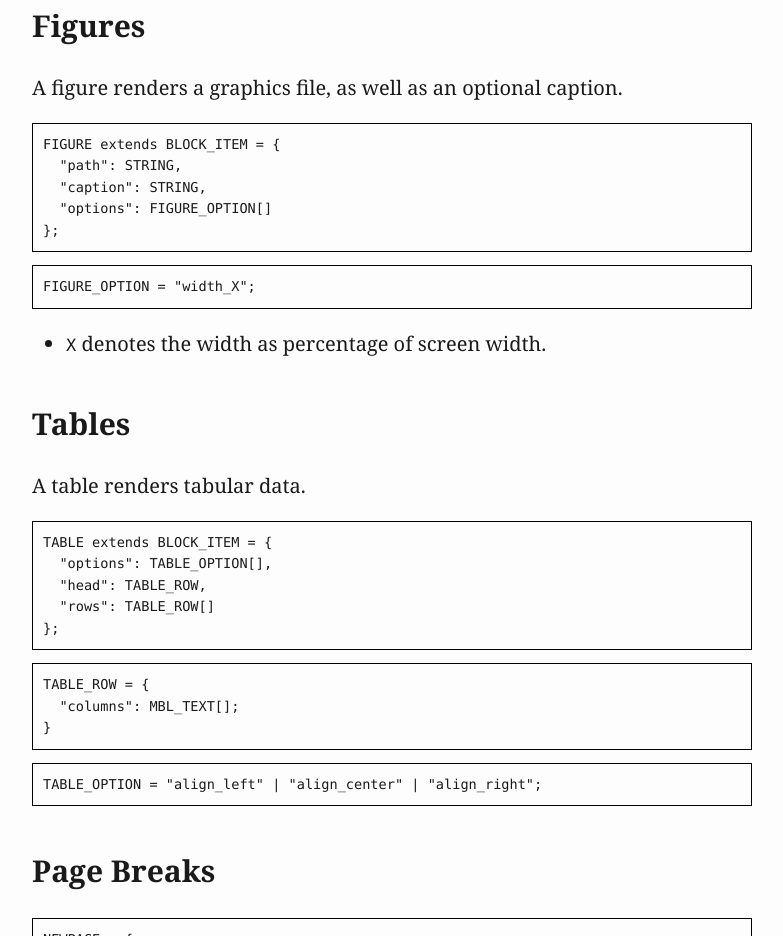
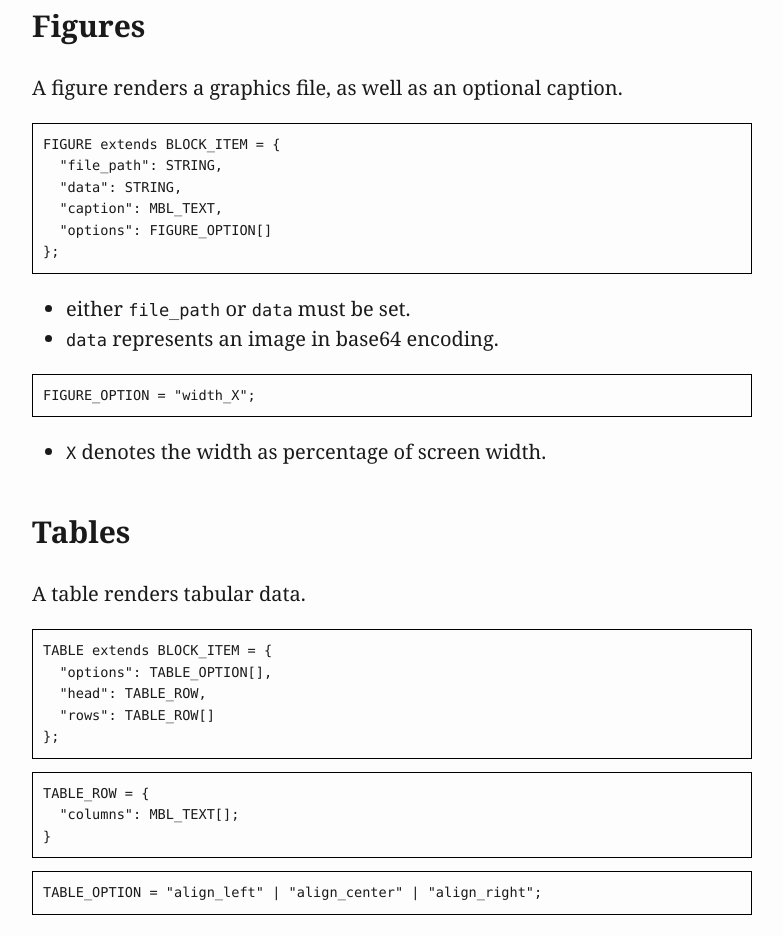
Before and after one commit to mathebuddy/mathebuddy-compiler, a website: page mbcl.html in a window 1280 px wide. Shown: the part 10507-11443 px from the top of the page, without its empty margins (248-1031 px from the left). Drawn offline with Linux system fonts and the light colour scheme.

Commit message:
Update mbcl.html

```diff
--- a/mbcl.html
+++ b/mbcl.html
@@ -785,10 +785,15 @@ TODO: gap exercise, arrangement exercise, timed exercise
 <h2 id="figures">Figures</h2>
 <p>A figure renders a graphics file, as well as an optional caption.</p>
 <pre><code>FIGURE extends BLOCK_ITEM = {
-  &quot;path&quot;: STRING,
-  &quot;caption&quot;: STRING,
+  &quot;file_path&quot;: STRING,
+  &quot;data&quot;: STRING,
+  &quot;caption&quot;: MBL_TEXT,
   &quot;options&quot;: FIGURE_OPTION[]
 };</code></pre>
+<ul>
+<li>either <code>file_path</code> or <code>data</code> must be set.</li>
+<li><code>data</code> represents an image in base64 encoding.</li>
+</ul>
 <pre><code>FIGURE_OPTION = &quot;width_X&quot;;</code></pre>
 <ul>
 <li><code>X</code> denotes the width as percentage of screen width.</li>
```
